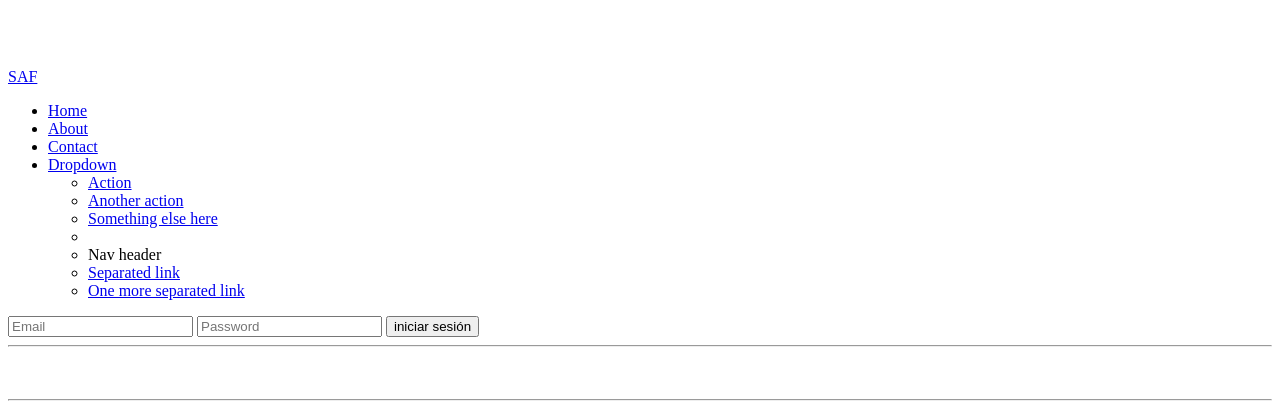
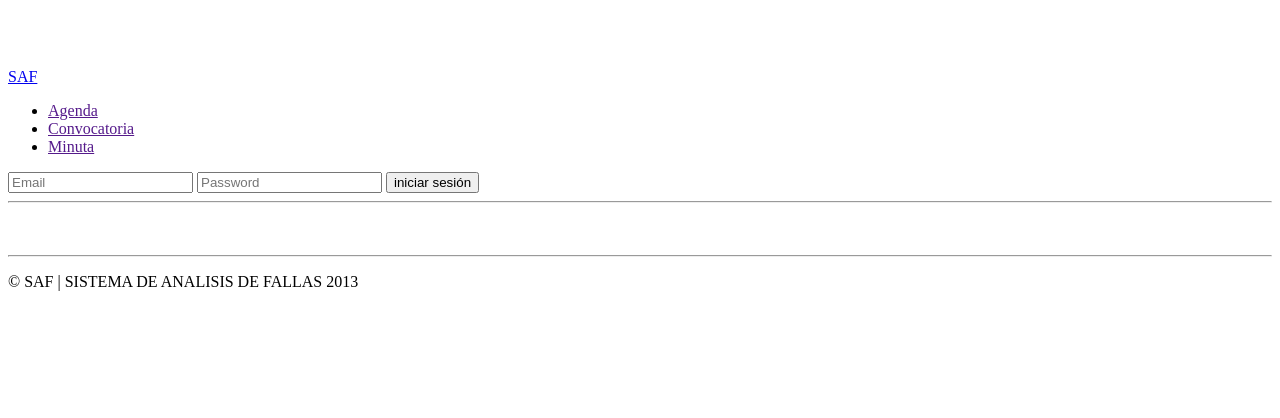
Before and after one commit to rosmantorres/SAF, a PHP site: template apps/frontend/templates/layout.php in a window 1280 px wide. Shown: the top 418 px of the page. Run offline with PHP 8.4, Linux system fonts and the light colour scheme; the template is opened without the code that fills it, so the values that code supplies are empty.

Commit message:
- Modificando el layout

```diff
--- a/apps/frontend/templates/layout.php
+++ b/apps/frontend/templates/layout.php
@@ -25,8 +25,16 @@
           <a class="brand" href="#">SAF</a>
           <div class="nav-collapse collapse">
             <ul class="nav">
-              <li class="active"><a href="#">Home</a></li>
-              <li><a href="#about">About</a></li>
+              <li class="active">
+                <a href="<?php echo url_for('@index_agenda') ?>">Agenda</a>
+              </li>
+              <li>
+                <a href="<?php echo url_for('@index_agenda') ?>">Convocatoria</a>
+              </li>
+              <li>
+                <a href="<?php echo url_for('@index_agenda') ?>">Minuta</a>
+              </li>
+<!--              <li><a href="#about">About</a></li>
               <li><a href="#contact">Contact</a></li>
               <li class="dropdown">
                 <a href="#" class="dropdown-toggle" data-toggle="dropdown">Dropdown <b class="caret"></b></a>
@@ -39,7 +47,7 @@
                   <li><a href="#">Separated link</a></li>
                   <li><a href="#">One more separated link</a></li>
                 </ul>
-              </li>
+              </li>-->
             </ul>
             <form class="navbar-form pull-right">
               <input class="span2" type="text" placeholder="Email">
```
